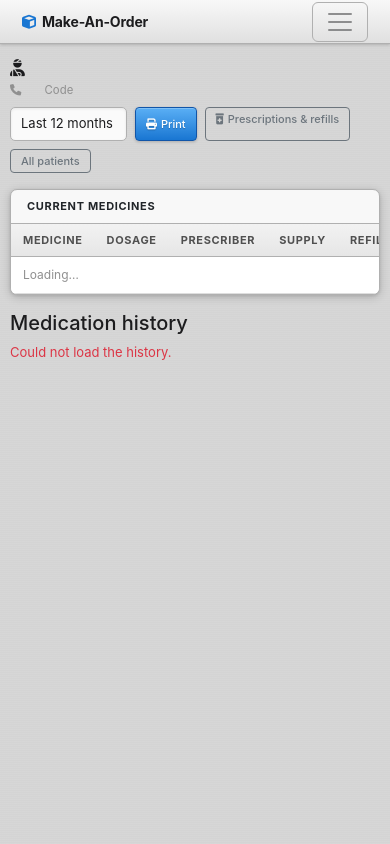
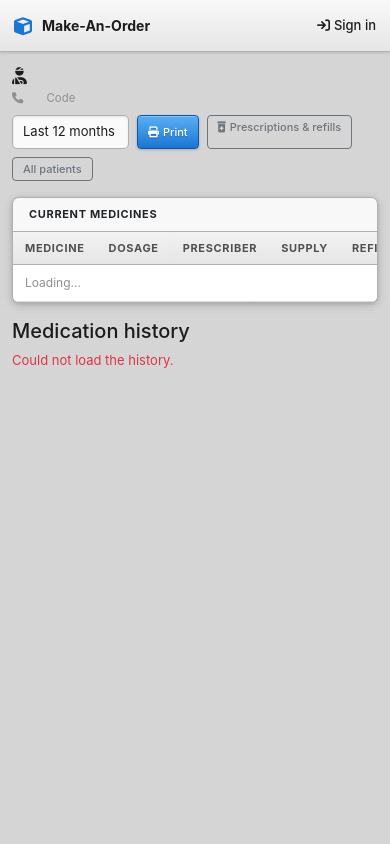
Before and after one commit to Markkimotho/make-an-order, a Flask app: template templates/patient.html in a window 390 px wide. Run offline with Flask 3, Linux system fonts and the light colour scheme; the template is opened without the code that fills it, so the values that code supplies are empty.

Commit message:
feat: sidebar navigation that fits any screen
The top bar wrapped labels and crowded nine menus into one line. The menu
is now a fixed left sidebar on screens 992px and wider (grouped sections,
business name and type at the top, the signed-in person, role and sign-out
at the bottom) and the same sidebar as a slide-in drawer from a slim top bar
on tablets and phones. Labels never wrap; long names are cut with an
ellipsis. Print hides it. Checked every page at 360, 768, 1024 and 1288px
wide: no sideways scrolling (small-screen padding now matches Bootstrap's
row gutter).

```diff
--- a/static/style.css
+++ b/static/style.css
@@ -852,10 +852,102 @@ hr {
 
 /* ——— RESPONSIVE ——— */
 @media (max-width: 768px) {
-  .container.content-wrapper { padding: 14px 10px 28px; }
+  .container.content-wrapper { padding: 14px 12px 28px; }  /* rows pull out 12px */
   h2 { font-size: 17px; }
   .card-body { padding: 14px !important; }
   .table { font-size: 12px; }
   .btn-sm { font-size: 11px !important; }
   .navbar { padding: 0 10px !important; }
 }
+
+
+/* ——— APP SHELL: sidebar on wide screens, drawer + top bar on narrow ——— */
+:root { --app-sidebar-w: 240px; }
+
+.app-topbar {
+  position: sticky; top: 0; z-index: 1030;
+  display: flex; align-items: center; gap: 10px;
+  height: 52px; padding: 0 14px;
+  background: linear-gradient(to bottom, #f8f8f8 0%, #e6e6e6 100%);
+  border-bottom: 1px solid var(--mac-border);
+  box-shadow: 0 1px 3px rgba(0,0,0,0.12);
+}
+.app-menu-btn {
+  border: 1px solid var(--mac-border-lt); background: #fff; color: var(--mac-text);
+  width: 38px; height: 38px; border-radius: 8px; font-size: 16px;
+}
+.app-topbar-link { font-size: 13px; color: var(--mac-text); text-decoration: none; font-weight: 500; }
+
+.app-brand {
+  display: flex; align-items: center; gap: 10px; min-width: 0;
+  color: var(--mac-text); text-decoration: none; font-weight: 700; font-size: 14px;
+}
+.app-brand > i { color: var(--mac-blue); font-size: 18px; flex-shrink: 0; }
+.app-brand span, .app-brand-name { white-space: nowrap; overflow: hidden; text-overflow: ellipsis; }
+.app-brand-text { display: flex; flex-direction: column; min-width: 0; line-height: 1.2; }
+.app-brand-sub { font-size: 11px; font-weight: 500; color: var(--mac-text-muted); white-space: nowrap; overflow: hidden; text-overflow: ellipsis; }
+
+.app-sidebar { background: #f7f7f8; }
+.app-sidebar-head {
+  display: flex; align-items: center; justify-content: space-between; gap: 8px;
+  padding: 14px 14px 12px; border-bottom: 1px solid var(--mac-border-lt);
+}
+.app-nav { padding: 8px 8px 12px; overflow-y: auto; flex: 1 1 auto; }
+.app-nav-section { margin-top: 10px; }
+.app-nav-heading {
+  display: flex; align-items: center; gap: 8px;
+  font-size: 10.5px; font-weight: 700; letter-spacing: 0.06em; text-transform: uppercase;
+  color: var(--mac-text-muted); padding: 6px 10px 4px;
+}
+.app-nav-heading i { width: 14px; text-align: center; font-size: 11px; }
+.app-nav-link {
+  display: flex; align-items: center; gap: 10px;
+  padding: 7px 10px; margin: 1px 0; border-radius: 7px;
+  font-size: 13px; font-weight: 500; color: var(--mac-text); text-decoration: none;
+  white-space: nowrap; overflow: hidden;
+}
+.app-nav-link span:not(.badge) { overflow: hidden; text-overflow: ellipsis; }
+.app-nav-link i { width: 16px; text-align: center; color: var(--mac-text-sub); flex-shrink: 0; }
+.app-nav-link:hover { background: rgba(0,0,0,0.06); color: var(--mac-text); }
+.app-nav-link.active { background: rgba(25,118,210,0.13); color: var(--mac-blue); font-weight: 600; }
+.app-nav-link.active i { color: var(--mac-blue); }
+.app-nav-section .app-nav-link { padding-left: 18px; }
+
+.app-user {
+  display: flex; align-items: center; gap: 10px;
+  padding: 12px 14px; border-top: 1px solid var(--mac-border-lt); background: #f0f0f2;
+}
+.app-user-avatar {
+  width: 32px; height: 32px; border-radius: 50%; flex-shrink: 0;
+  display: flex; align-items: center; justify-content: center;
+  background: var(--mac-blue); color: #fff; font-weight: 700; font-size: 14px;
+}
+.app-user-text { min-width: 0; flex: 1; line-height: 1.25; }
+.app-user-name { font-size: 12.5px; font-weight: 600; white-space: nowrap; overflow: hidden; text-overflow: ellipsis; }
+.app-user-role { font-size: 11px; color: var(--mac-text-sub); }
+.app-user-role i { margin-right: 4px; }
+.app-signout {
+  width: 34px; height: 34px; border-radius: 8px; flex-shrink: 0;
+  display: flex; align-items: center; justify-content: center;
+  color: var(--mac-red); border: 1px solid var(--mac-border-lt); background: #fff; text-decoration: none;
+}
+.app-signout:hover { background: #fdecea; color: var(--mac-red); }
+
+/* The drawer (below lg) uses Bootstrap's offcanvas; give it a sane width. */
+.app-sidebar.offcanvas-lg { --bs-offcanvas-width: min(300px, 86vw); }
+.app-sidebar.offcanvas-lg.show, .app-sidebar.offcanvas-lg.showing { display: flex; flex-direction: column; }
+
+@media (min-width: 992px) {
+  .app-sidebar {
+    position: fixed; inset: 0 auto 0 0; width: var(--app-sidebar-w); z-index: 1020;
+    display: flex; flex-direction: column;
+    border-right: 1px solid var(--mac-border-lt);
+  }
+  body.has-sidebar .app-main { margin-left: var(--app-sidebar-w); }
+  body.has-sidebar .container.content-wrapper { max-width: 1200px; }
+}
+
+@media print {
+  .app-sidebar, .app-topbar { display: none !important; }
+  body.has-sidebar .app-main { margin-left: 0 !important; }
+}
--- a/templates/base.html
+++ b/templates/base.html
@@ -8,97 +8,85 @@
     <link rel="stylesheet" href="https://cdnjs.cloudflare.com/ajax/libs/font-awesome/6.0.0-beta3/css/all.min.css">
     <link rel="stylesheet" href="{{ url_for('static', filename='style.css') }}">
 </head>
-<body>
-    <nav class="navbar navbar-expand-lg">
-        <div class="container-fluid">
-            <a class="navbar-brand" href="{% if user_role == 'guest' %}{{ url_for('index') }}{% else %}{{ url_for('dashboard') }}{% endif %}">
-                <i class="fas fa-cube"></i>Make-An-Order
+<body class="{{ 'has-sidebar' if nav else 'no-sidebar' }}">
+{% set role_labels = {'superuser': ('Owner', 'fa-crown'), 'admin': ('Admin', 'fa-shield'),
+                      'pharmacist': ('Pharmacist', 'fa-prescription-bottle-medical'),
+                      'cashier': ('Cashier', 'fa-cash-register'),
+                      'stock_clerk': ('Stock clerk', 'fa-boxes-stacked'),
+                      'accountant': ('Accountant', 'fa-calculator')} %}
+{% if nav %}
+    {# Narrow screens: a slim bar with the menu button; the sidebar slides in. #}
+    <header class="app-topbar d-lg-none">
+        <button class="app-menu-btn" type="button" data-bs-toggle="offcanvas" data-bs-target="#appSidebar"
+                aria-controls="appSidebar" aria-label="Open menu">
+            <i class="fas fa-bars"></i>
+        </button>
+        <a class="app-brand" href="{{ url_for('dashboard') }}"><i class="fas fa-cube"></i><span>{{ biz_name or 'Make-An-Order' }}</span></a>
+    </header>
+
+    {# Wide screens: a fixed sidebar. Below lg it is an offcanvas drawer. #}
+    <aside class="app-sidebar offcanvas-lg offcanvas-start" tabindex="-1" id="appSidebar" aria-label="Main menu">
+        <div class="app-sidebar-head">
+            <a class="app-brand" href="{{ url_for('dashboard') }}">
+                <i class="fas fa-cube"></i>
+                <span class="app-brand-text">
+                    <span class="app-brand-name">{{ biz_name or 'Make-An-Order' }}</span>
+                    {% if business_type in BUSINESS_CONFIGS %}<span class="app-brand-sub">{{ BUSINESS_CONFIGS[business_type].label }}</span>{% endif %}
+                </span>
             </a>
-            <button class="navbar-toggler" type="button" data-bs-toggle="collapse" data-bs-target="#navbarNav"
-                    aria-controls="navbarNav" aria-expanded="false" aria-label="Toggle navigation">
-                <span class="navbar-toggler-icon"></span>
-            </button>
-            <div class="collapse navbar-collapse" id="navbarNav">
-                <ul class="navbar-nav me-auto mb-2 mb-lg-0">
-                    {% for entry in nav or [] %}
+            <button type="button" class="btn-close d-lg-none" data-bs-dismiss="offcanvas" data-bs-target="#appSidebar" aria-label="Close menu"></button>
+        </div>
+        <nav class="app-nav">
+            {% for entry in nav %}
             {% if entry.links %}
-                    <li class="nav-item dropdown">
-                        <a class="nav-link dropdown-toggle {% if request.endpoint in entry.endpoints %}active{% endif %}"
-                           href="#" role="button" data-bs-toggle="dropdown" aria-expanded="false">
-                            <i class="fas {{ entry.icon }} me-1"></i> {{ entry.label }}
+            <div class="app-nav-section">
+                <div class="app-nav-heading"><i class="fas {{ entry.icon }}"></i>{{ entry.label }}</div>
+                {% for link in entry.links %}
+                <a class="app-nav-link {% if request.endpoint == link.endpoint %}active{% endif %}" href="{{ link.url }}"
+                   {% if request.endpoint == link.endpoint %}aria-current="page"{% endif %}>
+                    <i class="fas {{ link.icon }}"></i><span>{{ link.label }}</span>
+                    {% if link.endpoint == 'users_page' %}<span id="navPendingBadge" class="badge rounded-pill bg-danger ms-auto d-none"></span>{% endif %}
                 </a>
-                        <ul class="dropdown-menu">
-                            {% for link in entry.links %}
-                            <li><a class="dropdown-item {% if request.endpoint == link.endpoint %}active{% endif %}"
-                                   href="{{ link.url }}"><i class="fas {{ link.icon }} me-2"></i>{{ link.label }}{% if link.endpoint == 'users_page' %} <span id="navPendingBadge" class="badge bg-danger d-none"></span>{% endif %}</a></li>
                 {% endfor %}
-                        </ul>
-                    </li>
+            </div>
             {% else %}
-                    <li class="nav-item">
-                        <a class="nav-link {% if request.endpoint == entry.endpoint %}active{% endif %}"
-                           href="{{ entry.url }}">
-                            <i class="fas {{ entry.icon }} me-1"></i> {{ entry.label }}
-                            {% if entry.endpoint == 'users_page' %}<span id="navPendingBadge" class="badge bg-danger d-none" style="font-size:9px;vertical-align:middle;"></span>{% endif %}
+            <a class="app-nav-link app-nav-top {% if request.endpoint == entry.endpoint %}active{% endif %}" href="{{ entry.url }}"
+               {% if request.endpoint == entry.endpoint %}aria-current="page"{% endif %}>
+                <i class="fas {{ entry.icon }}"></i><span>{{ entry.label }}</span>
+                {% if entry.endpoint == 'users_page' %}<span id="navPendingBadge" class="badge rounded-pill bg-danger ms-auto d-none"></span>{% endif %}
             </a>
-                    </li>
             {% endif %}
             {% endfor %}
-                </ul>
-                <ul class="navbar-nav align-items-center">
-                    {% if user_role == 'superuser' %}
-                    <li class="nav-item">
-                        <span class="role-badge role-super me-1"><i class="fas fa-crown me-1"></i>Super</span>
-                    </li>
-                    {% elif user_role == 'admin' %}
-                    <li class="nav-item">
-                        <span class="role-badge role-admin me-1"><i class="fas fa-shield me-1"></i>Admin</span>
-                    </li>
-                    {% elif user_role == 'cashier' %}
-                    <li class="nav-item">
-                        <span class="badge bg-info me-1"><i class="fas fa-cash-register me-1"></i>Cashier</span>
-                    </li>
-                    {% elif user_role == 'pharmacist' %}
-                    <li class="nav-item">
-                        <span class="badge bg-success me-1"><i class="fas fa-prescription-bottle-medical me-1"></i>Pharmacist</span>
-                    </li>
-                    {% elif user_role == 'accountant' %}
-                    <li class="nav-item">
-                        <span class="badge bg-secondary me-1"><i class="fas fa-calculator me-1"></i>Accountant</span>
-                    </li>
-                    {% elif user_role == 'stock_clerk' %}
-                    <li class="nav-item">
-                        <span class="badge bg-warning text-dark me-1"><i class="fas fa-boxes-stacked me-1"></i>Stock</span>
-                    </li>
+        </nav>
+        <div class="app-user">
+            <div class="app-user-avatar">{{ (user_name or user_email or '?')[:1]|upper }}</div>
+            <div class="app-user-text">
+                <div class="app-user-name" title="{{ user_email }}">{{ user_name or user_email }}</div>
+                {% set rl = role_labels.get(user_role) %}
+                {% if rl %}<div class="app-user-role"><i class="fas {{ rl[1] }}"></i>{{ rl[0] }}</div>{% endif %}
+            </div>
+            <a class="app-signout" href="{{ url_for('logout') }}" title="Sign out" aria-label="Sign out">
+                <i class="fas fa-arrow-right-from-bracket"></i>
+            </a>
+        </div>
+    </aside>
+{% else %}
+    <header class="app-topbar">
+        <a class="app-brand" href="{{ url_for('index') }}"><i class="fas fa-cube"></i><span>Make-An-Order</span></a>
+        <span class="ms-auto"></span>
+        {% if user_role and user_role != 'guest' %}
+        <a class="app-topbar-link" href="{{ url_for('logout') }}"><i class="fas fa-arrow-right-from-bracket me-1"></i>Sign out</a>
+        {% else %}
+        <a class="app-topbar-link" href="{{ url_for('login_page') }}"><i class="fas fa-arrow-right-to-bracket me-1"></i>Sign in</a>
         {% endif %}
-                    {% if user_email and user_role != 'guest' %}
-                    <li class="nav-item">
-                        <span class="nav-link nav-user-email">
-                            <i class="fas fa-circle-user me-1"></i>{{ user_email }}
-                        </span>
-                    </li>
+    </header>
 {% endif %}
-                    {% if user_role and user_role != 'guest' %}
-                    <li class="nav-item">
-                        <a class="btn-mac-logout" href="{{ url_for('logout') }}">
-                            <i class="fas fa-arrow-right-from-bracket me-1"></i>Sign Out
-                        </a>
-                    </li>
-                    {% else %}
-                    <li class="nav-item">
-                        <a class="btn-mac-logout" href="{{ url_for('login_page') }}">
-                            <i class="fas fa-arrow-right-to-bracket me-1"></i>Sign In
-                        </a>
-                    </li>
-                    {% endif %}
-                </ul>
-            </div>
-        </div>
-    </nav>
 
+    <main class="app-main">
         <div class="container content-wrapper">
             {% block content %}{% endblock %}
         </div>
+    </main>
 
     <script src="https://cdn.jsdelivr.net/npm/bootstrap@5.3.3/dist/js/bootstrap.bundle.min.js"></script>
     {% block scripts %}{% endblock %}
--- a/templates/patient.html
+++ b/templates/patient.html
@@ -5,7 +5,7 @@
   .mh-month { break-inside: avoid-page; }
   .mh-month tr { break-inside: avoid; }
   @media print {
-    nav.navbar, .d-print-none { display: none !important; }
+    nav.navbar, .app-sidebar, .app-topbar, .d-print-none { display: none !important; }
     body { background: #fff !important; }
     .content-wrapper { max-width: 100% !important; padding: 0 !important; margin: 0 !important; }
     .card { border: 1px solid #999 !important; box-shadow: none !important; }
```
Also changed, not shown: tests/test_features.py (+16 -0 lines). Lines whose indentation alone changed are shown as unchanged.
